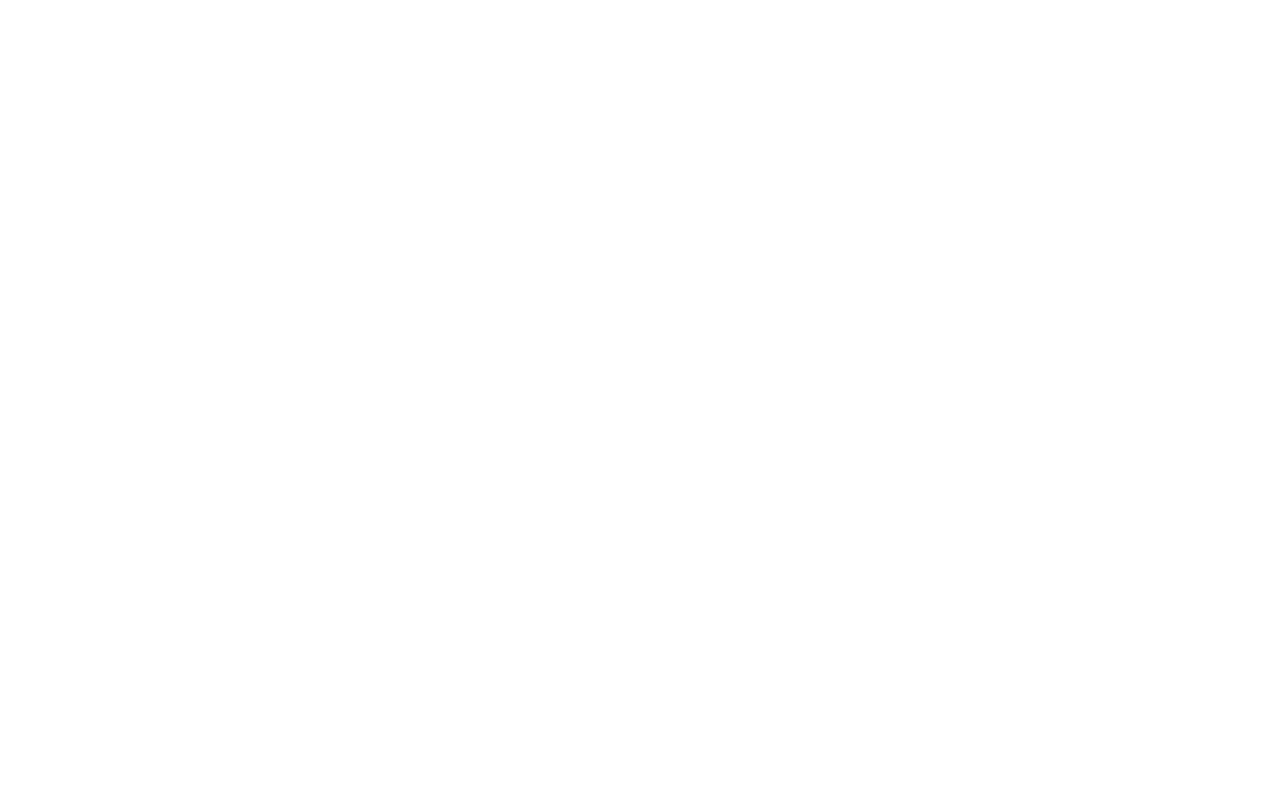
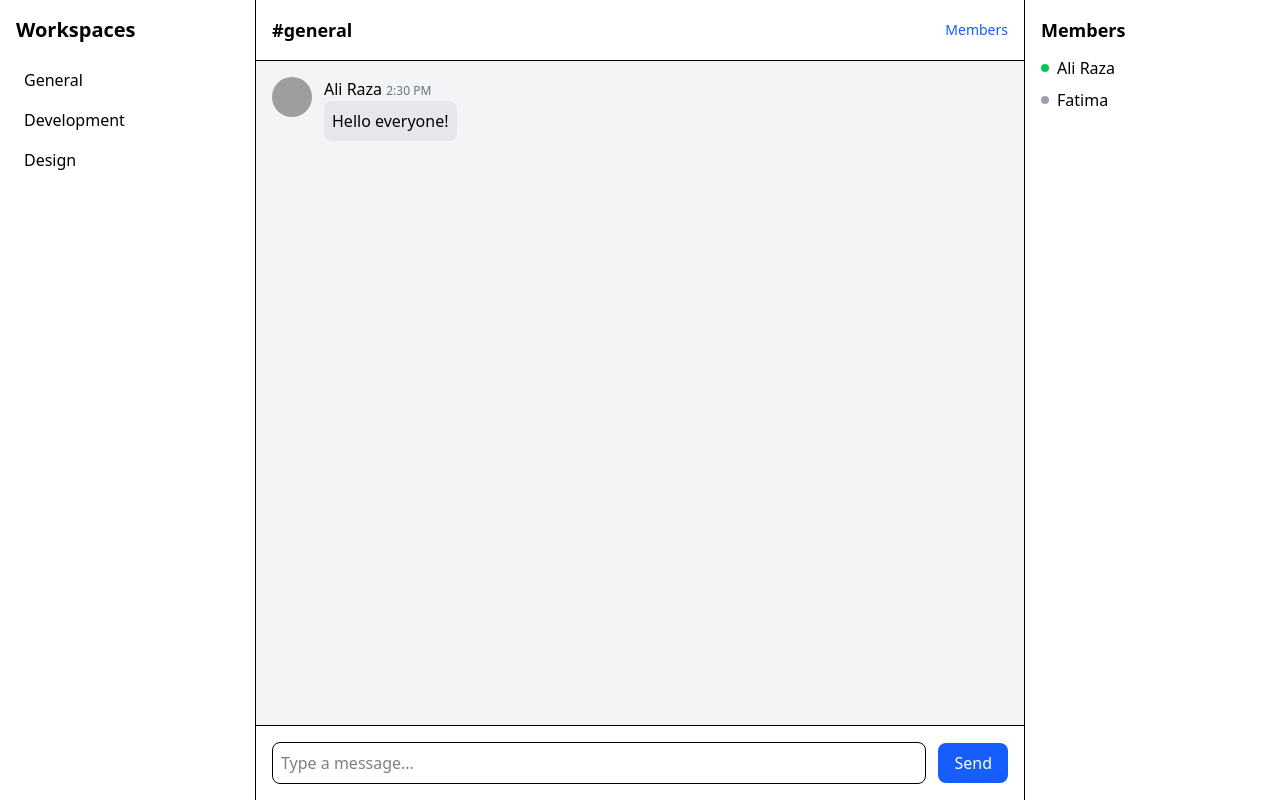
Before and after one commit to Zubain-Nadeem/MINI-SLACK, a React (Vite) app: page / in a window 1280 px wide. Built offline with nearby package versions, Linux system fonts and the light colour scheme; grey boxes are pictures that could not be loaded.

Commit message:
Folder Structure created

```diff
--- a/package.json
+++ b/package.json
@@ -13,6 +13,7 @@
     "@tailwindcss/vite": "^4.1.17",
     "react": "^19.2.0",
     "react-dom": "^19.2.0",
+    "react-router-dom": "^7.9.5",
     "tailwindcss": "^4.1.17"
   },
   "devDependencies": {
--- a/src/App.jsx
+++ b/src/App.jsx
@@ -1,11 +1,68 @@
 import React from 'react'
 
-const App = () => {
+function App() {
   return (
-    <div>
+    <div className="flex h-screen bg-gray-100">
+      {/* Sidebar */}
+      <aside className="w-64 bg-white border-r p-4">
+        <h2 className="text-xl font-semibold mb-4">Workspaces</h2>
+        <ul>
+          <li className="p-2 rounded hover:bg-gray-200 cursor-pointer">General</li>
+          <li className="p-2 rounded hover:bg-gray-200 cursor-pointer">Development</li>
+          <li className="p-2 rounded hover:bg-gray-200 cursor-pointer">Design</li>
+        </ul>
+      </aside>
 
+      {/* Main Chat Area */}
+      <main className="flex-1 flex flex-col">
+        {/* Header */}
+        <div className="p-4 border-b bg-white flex items-center justify-between">
+          <h2 className="text-lg font-semibold">#general</h2>
+          <button className="text-sm text-blue-600">Members</button>
+        </div>
+
+        {/* Messages */}
+        <div className="flex-1 overflow-y-auto p-4 space-y-3">
+          <div className="flex items-start space-x-3">
+            <img
+              src="https://i.pravatar.cc/40"
+              alt="avatar"
+              className="w-10 h-10 rounded-full"
+            />
+            <div>
+              <p className="font-medium">Ali Raza <span className="text-xs text-gray-500">2:30 PM</span></p>
+              <p className="bg-gray-200 inline-block p-2 rounded-lg">Hello everyone!</p>
+            </div>
+          </div>
+        </div>
+
+        {/* Message Input */}
+        <div className="p-4 border-t bg-white flex items-center space-x-3">
+          <input
+            type="text"
+            placeholder="Type a message..."
+            className="flex-1 border rounded-lg p-2 focus:outline-none"
+          />
+          <button className="bg-blue-600 text-white px-4 py-2 rounded-lg hover:bg-blue-700">Send</button>
+        </div>
+      </main>
+
+      {/* User Panel */}
+      <aside className="hidden lg:block w-64 bg-white border-l p-4">
+        <h3 className="text-lg font-semibold mb-3">Members</h3>
+        <ul className="space-y-2">
+          <li className="flex items-center space-x-2">
+            <span className="w-2 h-2 bg-green-500 rounded-full"></span>
+            <span>Ali Raza</span>
+          </li>
+          <li className="flex items-center space-x-2">
+            <span className="w-2 h-2 bg-gray-400 rounded-full"></span>
+            <span>Fatima</span>
+          </li>
+        </ul>
+      </aside>
     </div>
-  )
+  );
 }
 
-export default App
+export default App;
```
Also changed, not shown: src/components/ChatWindow.jsx (added), src/components/Header.jsx (added), src/components/MessageBubble.jsx (added), src/components/Sidebar.jsx (added), src/components/UserPanel.jsx (added), src/pages/ChatPage.jsx (added), src/pages/Login.jsx (added), src/pages/Register.jsx (added), 1 other file (tests, documents, lock files or other folders).
